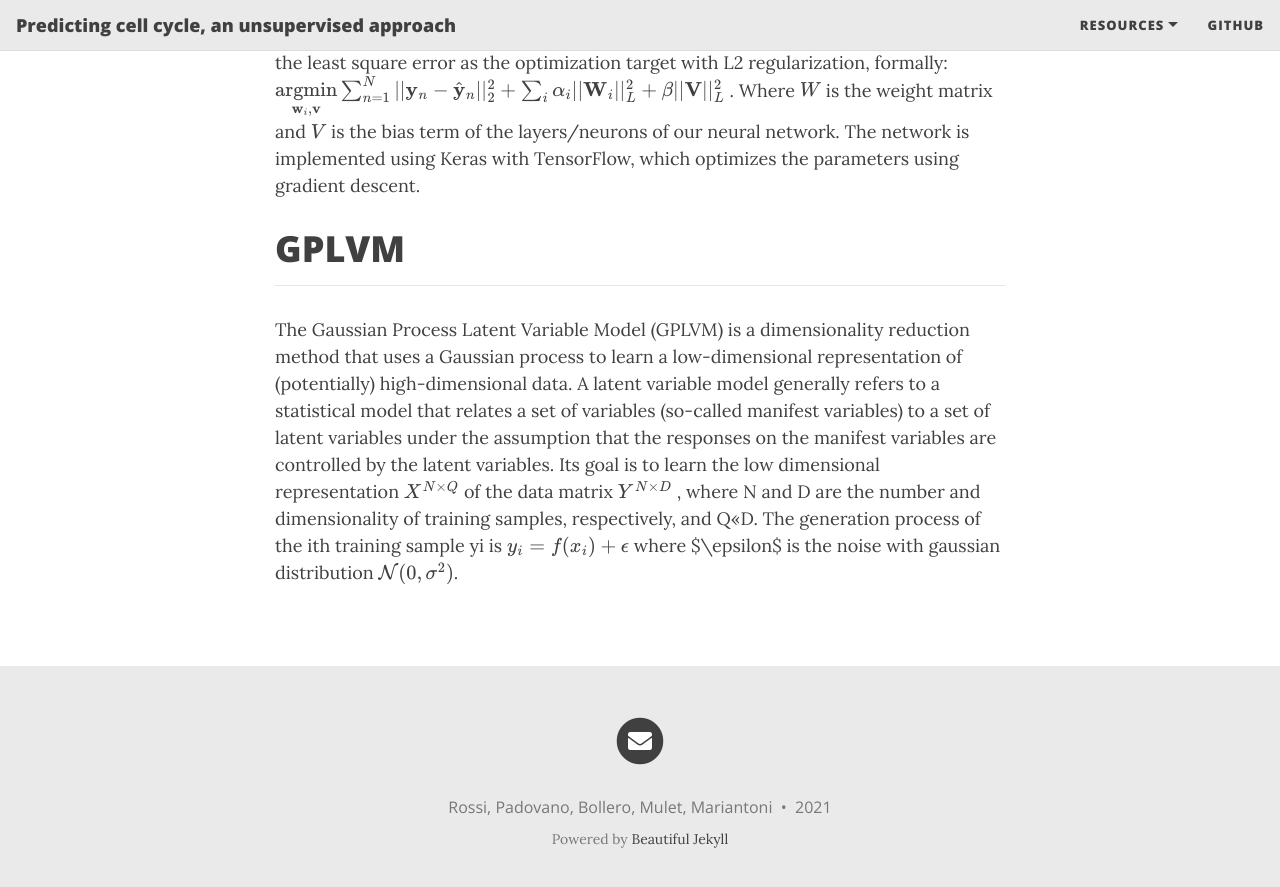
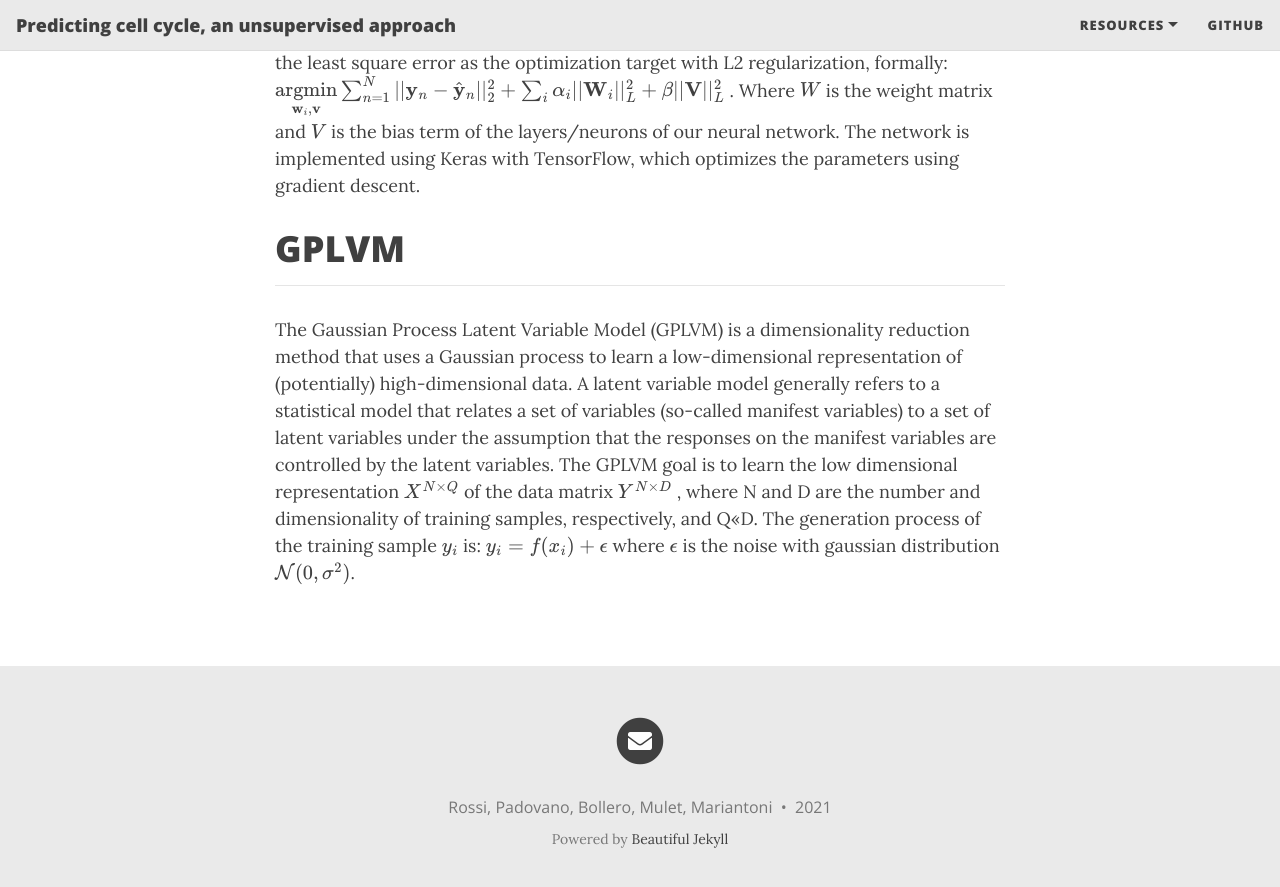
Before and after one commit to lucarossi9/statistical_computation_4, a Jekyll site: the page built from index.md, in a window 1280 px wide and 900 px high, scrolled down 8177 px. Shown: the top 887 px of the window. Built offline with Jekyll 4.4.1, drawn with Linux system fonts in a browser that asks for light colours; nearby versions of some CDN libraries; formulas are drawn with MathJax 3; the list of posts is cut into pages by our own code.

Commit message:
Update index.md

```diff
--- a/index.md
+++ b/index.md
@@ -104,8 +104,8 @@ $$
 
 #  GPLVM
 --------------------------------
-The Gaussian Process Latent Variable Model (GPLVM) is a dimensionality reduction method that uses a Gaussian process to learn a low-dimensional representation of (potentially) high-dimensional data. A latent variable model generally refers to a statistical model that relates a set of variables (so-called manifest variables) to a set of latent variables under the assumption that the responses on the manifest variables are controlled by the latent variables. Its goal is to learn the low dimensional representation $$X^{N\times Q}$$ of the data matrix $$Y^{N\times D}$$ , where N and D are the number and dimensionality of training samples, respectively, and Q<<D. The generation process of the ith training sample yi is
+The Gaussian Process Latent Variable Model (GPLVM) is a dimensionality reduction method that uses a Gaussian process to learn a low-dimensional representation of (potentially) high-dimensional data. A latent variable model generally refers to a statistical model that relates a set of variables (so-called manifest variables) to a set of latent variables under the assumption that the responses on the manifest variables are controlled by the latent variables. The GPLVM goal is to learn the low dimensional representation $$X^{N\times Q}$$ of the data matrix $$Y^{N\times D}$$ , where N and D are the number and dimensionality of training samples, respectively, and Q<<D. The generation process of the training sample $$y_i$$ is:
 $$
 y_i = f(x_i)+ \epsilon
 $$
-where $\epsilon$ is the noise with gaussian distribution $$ \mathcal{N}(0,\sigma^2)$$.
+where $$\epsilon$$ is the noise with gaussian distribution $$ \mathcal{N}(0,\sigma^2)$$.
```
